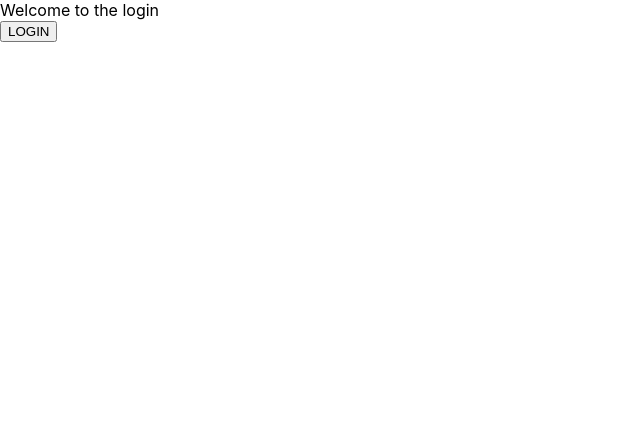
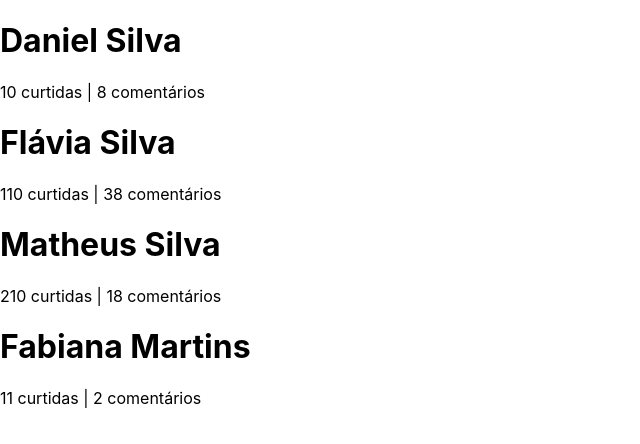
Before and after one commit to daniel-silva-dxp/react-course, a React (Create React App) app: page / in a window 1280 px wide. Shown: the top 444 px of the page, without its empty margins (0-640 px from the left). Built offline with nearby package versions, Linux system fonts and the light colour scheme.

Commit message:
feat: trabalhando com listas

```diff
--- a/src/App.js
+++ b/src/App.js
@@ -1,43 +1,32 @@
 import React, { Component } from 'react';
-import Membro from './components/membro';
-import Button from './components/button';
+import Feed from './components/feed';
 
 class App extends Component {
 	constructor() {
 		super();
 		this.state = {
-			member: 'New Member',
-			isLogged: false
+			feed: [
+				{ id: 1, username: 'Daniel Silva', curtidas: 10, comentarios: 8 },
+				{ id: 2, username: 'Flávia Silva', curtidas: 110, comentarios: 38 },
+				{ id: 3, username: 'Matheus Silva', curtidas: 210, comentarios: 18 },
+				{ id: 4, username: 'Fabiana Martins', curtidas: 11, comentarios: 2 }
+			]
 		};
-		this.login = this.login.bind(this);
-		this.logout = this.logout.bind(this);
 	}
-	login() {
-		this.setState({
-			member: 'Daniel Silva',
-			isLogged: true
-		});
-	}
-	logout() {
-		this.setState({
-			member: 'New Member',
-			isLogged: false
-		});
-	}
+
 	render() {
 		return (
 			<div>
-				{!this.state.isLogged ? (
-					<div>
-						<div>Welcome to the login</div>
-						<Button handleClick={this.login}>LOGIN</Button>
-					</div>
-				) : (
-					<div>
-						<Membro member={this.state.member} />
-						<Button handleClick={this.logout}>LOGOUT</Button>
-					</div>
-				)}
+				{this.state.feed.map((user) => {
+					return (
+						<Feed
+							key={user.username}
+							username={user.username}
+							curtidas={user.curtidas}
+							comentarios={user.comentarios}
+						/>
+					);
+				})}
 			</div>
 		);
 	}
--- /dev/null
+++ b/src/components/feed/index.js
@@ -0,0 +1,13 @@
+import React from 'react';
+
+const Feed = ({ id, username, curtidas, comentarios }) => {
+	return (
+		<div>
+			<h1>{username}</h1>
+			<span>{curtidas > 1 ? `${curtidas} curtidas` : `${curtidas} curtida`}</span>
+			<span> | {curtidas > 1 ? `${comentarios} comentários` : `${comentarios} comentário`}</span>
+		</div>
+	);
+};
+
+export default Feed;
```
